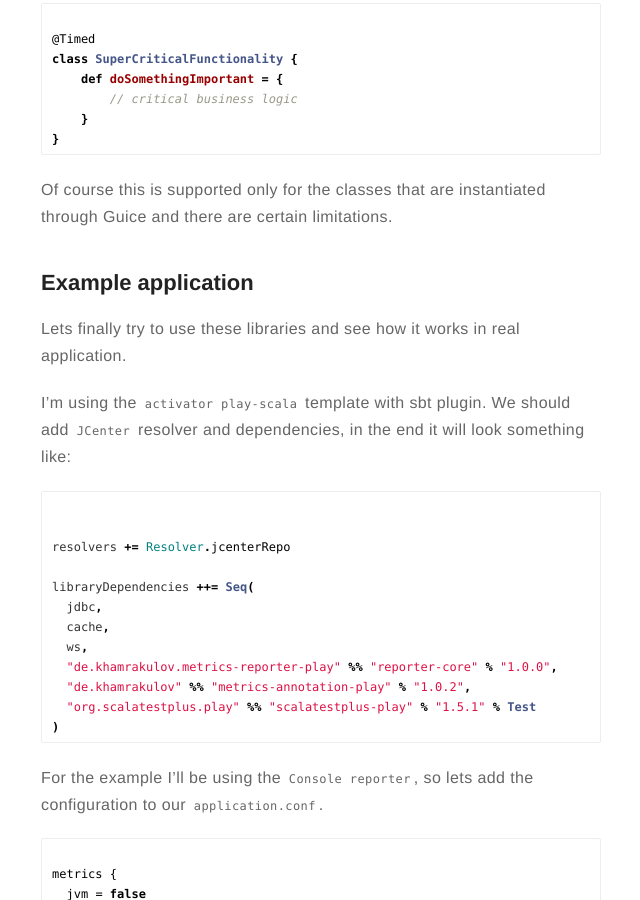
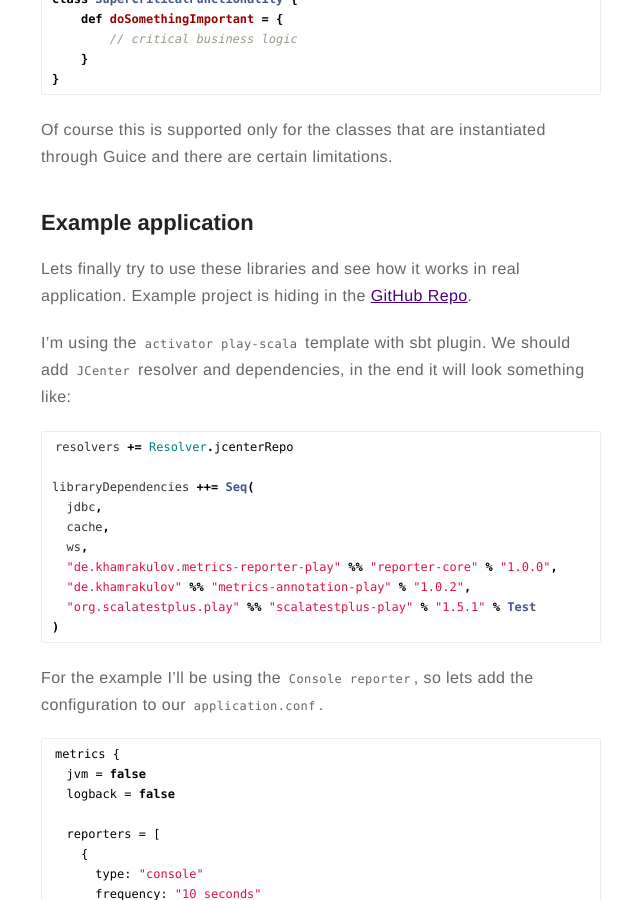
Before and after one commit to htimur/htimur.github.io, a Jekyll site: the page built from _posts/2016-11-10-get_insights_of_your_play_framework_application_with_dropwizard_metrics.markdown, in a window 1280 px wide and 900 px high, scrolled down 2523 px. Shown: the whole window, without its empty margins (319-959 px from the left). Built offline with Jekyll 4.4.1, drawn with Linux system fonts in a browser that asks for light colours; comment, search, counter and statistics services are not loaded.

Commit message:
example project link added

```diff
--- a/_posts/2016-11-10-get_insights_of_your_play_framework_application_with_dropwizard_metrics.markdown
+++ b/_posts/2016-11-10-get_insights_of_your_play_framework_application_with_dropwizard_metrics.markdown
@@ -87,7 +87,7 @@ Of course this is supported only for the classes that are instantiated through G
 
 ## Example application
 
-Lets finally try to use these libraries and see how it works in real application.
+Lets finally try to use these libraries and see how it works in real application. Example project is hiding in the [GitHub Repo](https://github.com/htimur/play_metrics_example).
 
 I'm using the `activator play-scala` template with sbt plugin. We should add `JCenter` resolver and dependencies, in the end it will look something like:
 
```
